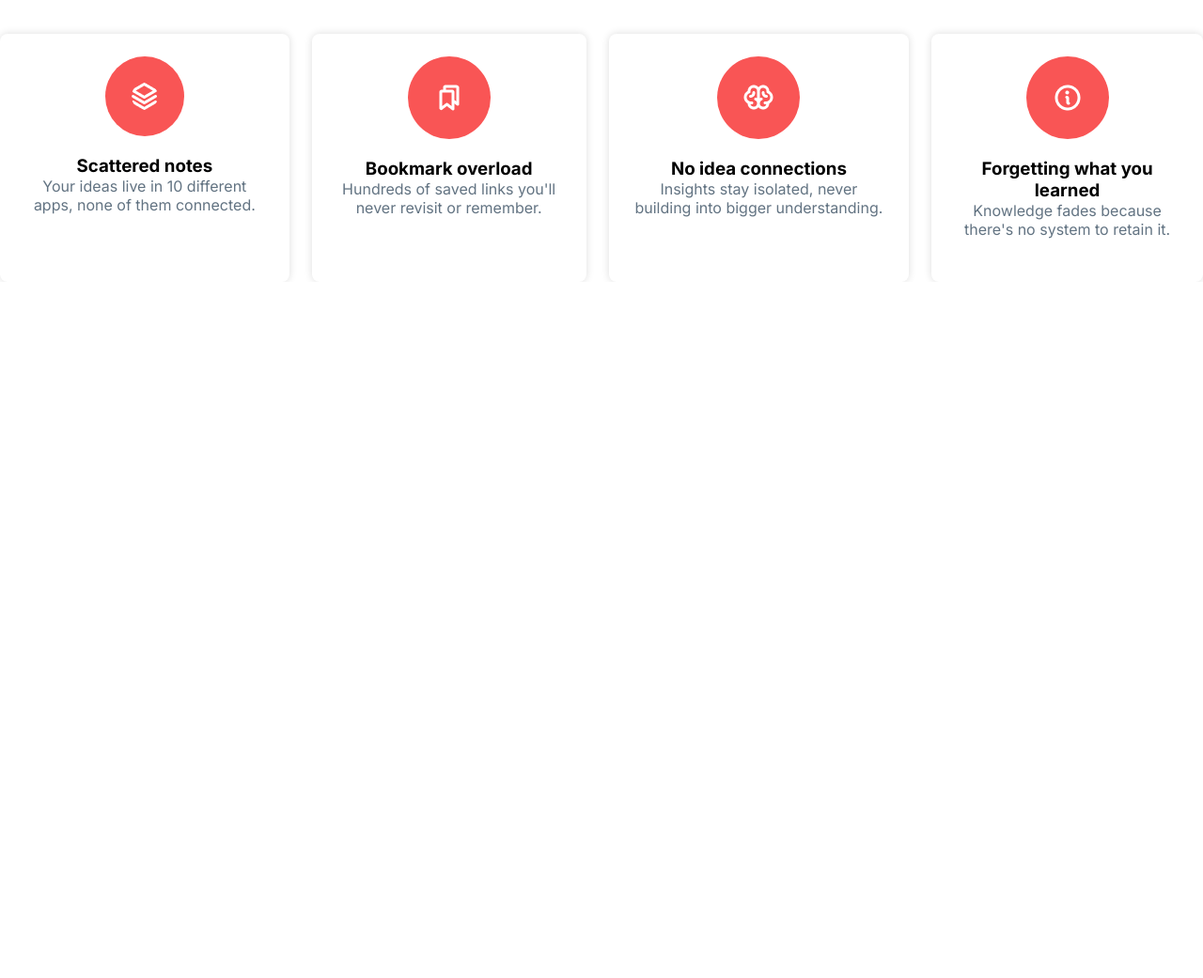
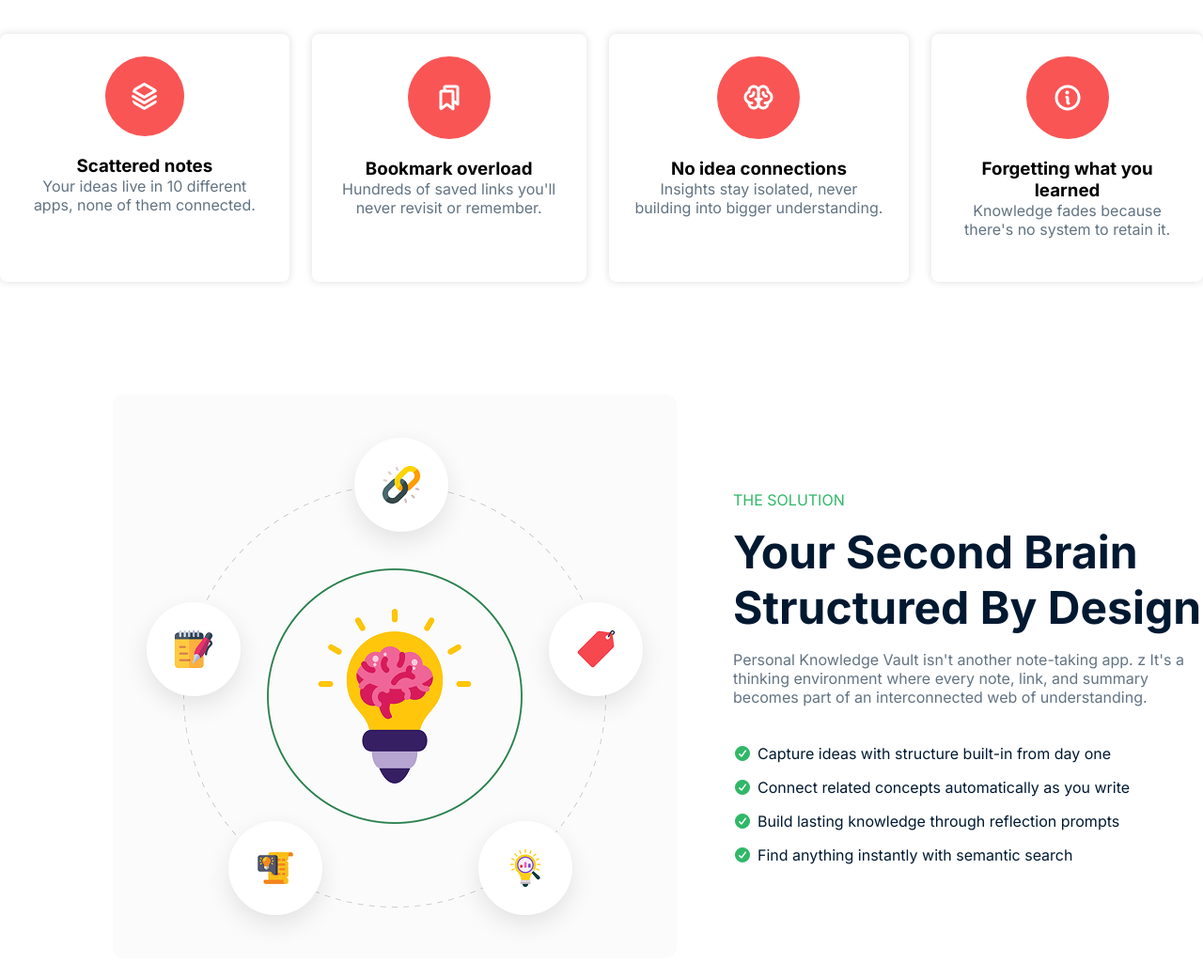
Before and after one commit to sumyeaa/Assignment-1, a plain HTML site: page index.html in a window 1280 px wide. Shown: the part 923-1964 px from the top of the page at 94% size. Before the commit the page ends 1223 px from the top, so only its background shows below. Drawn offline with Linux system fonts and the light colour scheme.

Commit message:
brain part added

```diff
--- a/index.html
+++ b/index.html
@@ -41,7 +41,6 @@
 
         </section>
     </header>
-
     <section class="notes">
         <div class="notes-container">
             <div class="section-heading">
@@ -73,5 +72,27 @@
             </div>
         </div>
     </section>
+    <section class="brain">
+        <div class="brain-container">
+            <div class="brain-image">
+                <img src="assets/knowledge.png" alt="">
+            </div>
+            <div class="brain-text">
+                <div class="brain-text-head">
+                    <p class="greenery">THE SOLUTION</p>
+                    <h2>Your Second Brain<br>Structured By Design.</h2>
+                    <p class="text">Personal Knowledge Vault isn't another note-taking app. z It's a thinking environment where every note, link, and summary becomes part of an interconnected web of understanding.</p>
+                </div>
+                <div class="brain-text-list">
+                    <ul>
+                        <li><i class="fa-solid fa-circle-check"></i>Capture ideas with structure built-in from day one</li>
+                        <li><i class="fa-solid fa-circle-check"></i>Connect related concepts automatically as you write</li>
+                        <li><i class="fa-solid fa-circle-check"></i>Build lasting knowledge through reflection prompts</li>
+                        <li><i class="fa-solid fa-circle-check"></i>Find anything instantly with semantic search</li>
+                    </ul>
+                </div>
+            </div>
+        </div>
+    </section>
 </body>
 </html>
--- a/styles/assign.css
+++ b/styles/assign.css
@@ -186,3 +186,47 @@
     line-height: 20px;
     margin-bottom: 22px;
 }
+.brain{
+    padding: 120px;
+}
+.brain-container{
+    display: flex;
+    max-width: 1360px;
+    width: 85%;
+}
+.brain-image{
+    max-width: 600px;
+}
+.brain-text{
+    padding: 102px 0 102px 60px;
+}
+.greenery{
+    font-size: 16px;
+    line-height: 20px;
+    font-weight: 500px;
+    color: #30B868;
+    margin-bottom: 16px;
+}
+.brain-text-head h2{
+    font-size: 48px;
+    font-weight: bold;
+    color: #001931;
+    margin-bottom: 16px;
+    white-space: nowrap;
+}
+.brain-text-head .text{
+    line-height: 20px;
+    font-size: 16px;
+    margin-bottom: 40px;
+    color: #627382;
+}
+.brain-text-list ul li{
+    text-decoration: none;
+    list-style-type: none;
+    color: #001931;
+    margin-bottom: 16px;
+}
+.fa-solid{
+    color: #30B868;
+    margin-right: 6px;
+}
```
